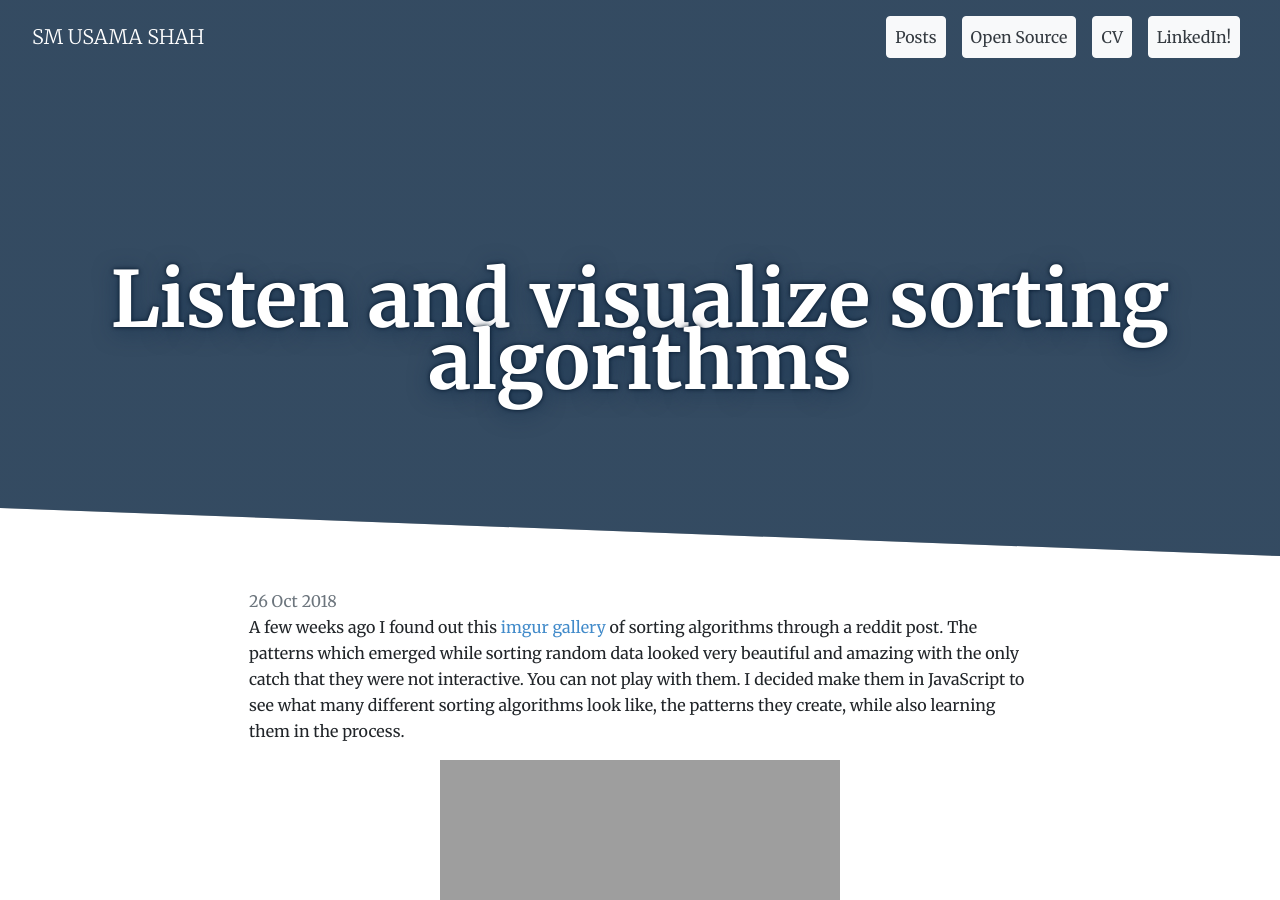
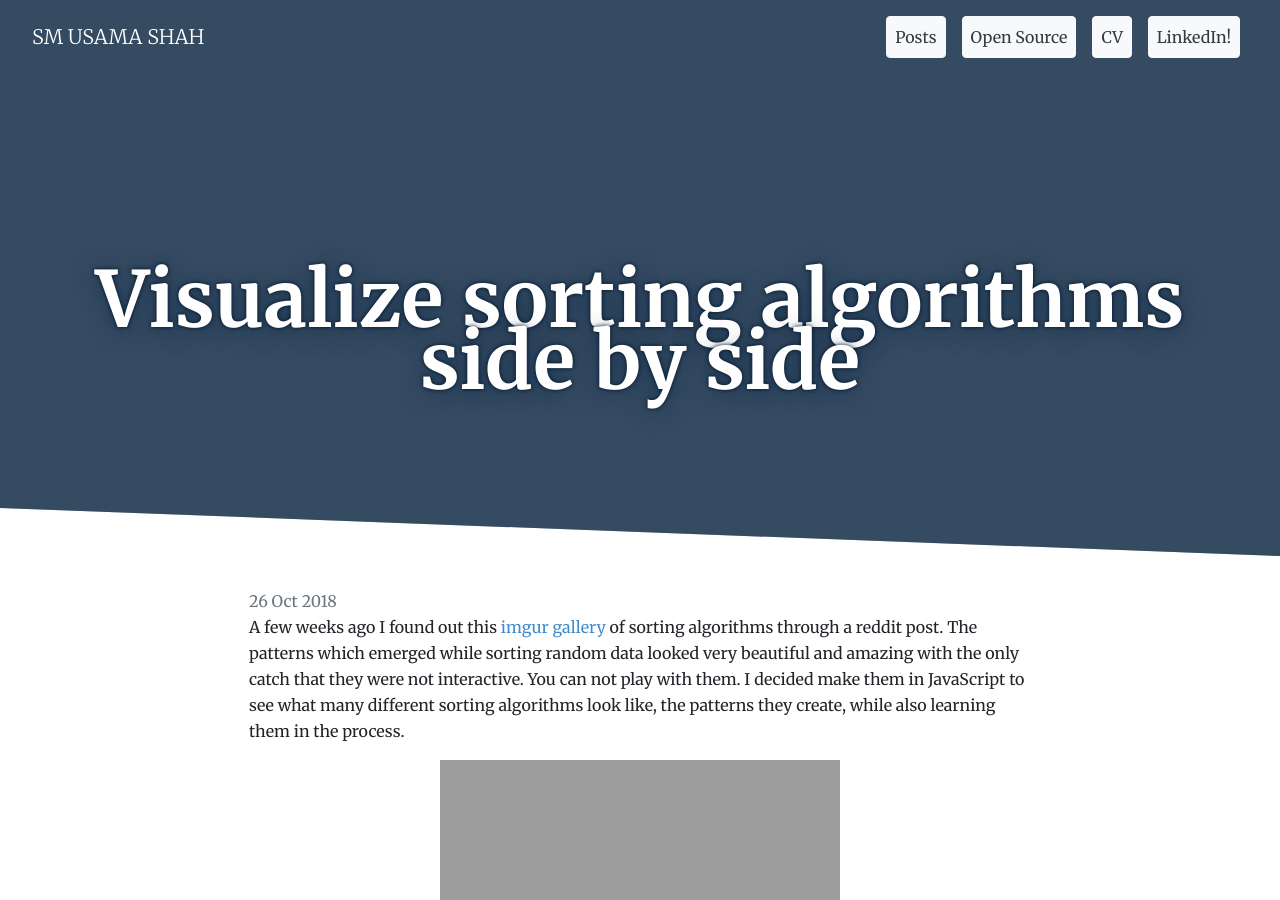
Before and after one commit to SMUsamaShah/SMUsamaShah.github.io, a Jekyll site: the page built from _posts/2018-10-27-sorting-algorithms.md, in a window 1280 px wide and 900 px high. Built offline with Jekyll 4.4.1, drawn with Linux system fonts in a browser that asks for light colours; comment, search, counter and statistics services are not loaded.

Commit message:
Update 2018-10-27-sorting-algorithms.md

```diff
--- a/_posts/2018-10-27-sorting-algorithms.md
+++ b/_posts/2018-10-27-sorting-algorithms.md
@@ -1,9 +1,9 @@
 ---
-title: Listen and visualize sorting algorithms
+title: Visualize sorting algorithms side by side
 author: Usama
 layout: post
 image: https://smusamashah.github.io/VisualizingSorts/screenshot3.png
-description: Visualization of many sorting algorithms which can be listened to and compared with each other side by side
+description: Visualization of many sorting algorithms and side by side comparison
 date: 2018-10-26
 excerpt_separator: <!--more-->
 permalink: /sorting-algorithms-visual-comparison
```
